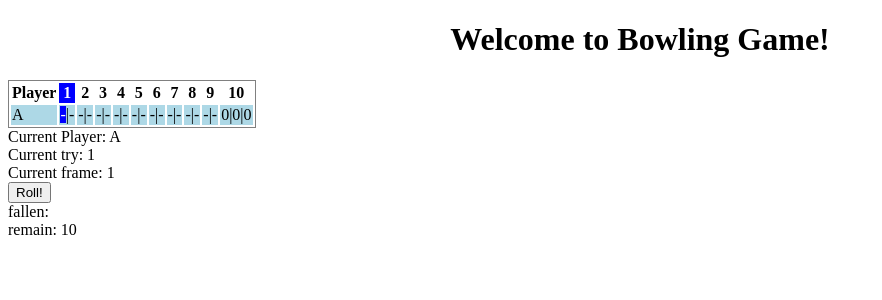
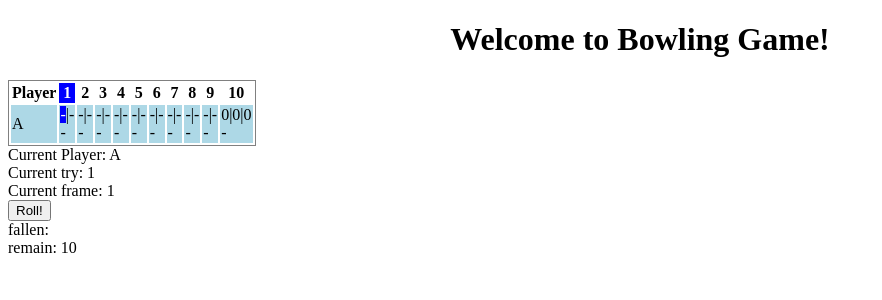
Before and after one commit to JinWooShin/bowling-game, an Angular app: page / in a window 1280 px wide. Both pictures are taken after a click on the button "Start". Shown: the top 300 px of the page, without its empty margins (0-882 px from the left). Built offline with nearby package versions, Linux system fonts and the light colour scheme.

Commit message:
total score fix
total score fix

```diff
--- a/src/app/Bowling/Bowling.ts
+++ b/src/app/Bowling/Bowling.ts
@@ -8,6 +8,8 @@ export class Bowling {
     currentPlayer: Player;
     currentTry: number;
     inProgress: boolean;
+
+    readonly reducer = (accumulator, currentValue) => accumulator + currentValue;
 
     constructor(player: number) {
         this.numPlayers = player;
@@ -34,21 +36,22 @@ export class Bowling {
     rollTheBall():number {
         var numOfFallen = this.getFallenPins();
         this.currentPlayer.score[this.currentFrame - 1][this.currentTry - 1] = numOfFallen;
+        //calculate total score;
         this.currentTry++;
         return numOfFallen;
     }
 
     isDone():boolean {
         if (this.currentFrame === 10) {
-            if (this.currentTry > 3) {
-                return true;
-            } else if (this.currentTry ===3 && this.getRemainPins()!==0) {
+            if (this.currentTry > 3 || (this.currentTry ===3 && this.getRemainPins()!==0)) {
+                this.setTotalScore();
                 return true;
             } else {
                 return false;
             }
         } else {
             if (this.currentTry > 2 || this.getRemainPins()===0) {
+                this.setTotalScore();
                 return true;
             } else {
                 return false;
@@ -74,6 +77,7 @@ export class Bowling {
         } else {
             this.currentPlayer = this.players[idx + 1];
         }
+
         this.currentTry = 1;
 
     }
@@ -82,6 +86,30 @@ export class Bowling {
 
     }
 
+
+    private setTotalScore():void {
+        var currentFrameTotal = this.currentPlayer.score[this.currentFrame-1].reduce(this.reducer);
+
+        if(this.currentPlayer.score[this.currentFrame-1][0]!==10 || currentFrameTotal!==10) {
+            if (this.currentFrame-1!==0) {
+                this.setPreviousScore(this.currentFrame-1);
+            }
+            this.currentPlayer.total[this.currentFrame-1] = currentFrameTotal;
+        } else {
+            this.currentPlayer.total[this.currentFrame-1] = 0;
+        }
+    }
+
+    private setPreviousScore(frame:number):void {
+        if (this.currentPlayer.score[frame-1][0]===10) {
+            this.currentPlayer.total[frame-1] = (10 + this.currentPlayer.score[frame].reduce(this.reducer));
+            if (frame-1!==0 && this.currentPlayer.score[frame-2][0]===10) {
+                this.currentPlayer.total[frame-2] = (20 + this.currentPlayer.score[frame].reduce(this.reducer));
+            }
+        } else if (this.currentPlayer.score[frame-1].reduce(this.reducer)===10) {
+            this.currentPlayer.total[frame-1] = (10 + this.currentPlayer.score[frame][0]);
+        }
+    }
     private getFallenPins():number {
         var pins = this.getRemainPins();
         var remain = Math.floor (Math.random() * (pins+1));
--- a/src/app/Bowling/Player.ts
+++ b/src/app/Bowling/Player.ts
@@ -1,9 +1,11 @@
 export class Player {
-    score: number[];
+    score: number[][];
     name: string;
+    total: number[];
 
     constructor(name: string) {
         this.name = name;
         this.score = Array.apply(null, Array(10)).map((x,i)=>{return [0,0,0]});
+        this.total = Array.apply(null, Array(10)).map((x,i)=>{return 0});
     }
 }
--- a/src/app/scoreboard/scoreboard.component.html
+++ b/src/app/scoreboard/scoreboard.component.html
@@ -26,7 +26,10 @@
               <span *ngIf="!_last">|</span>
             </span>
           </div>
-          <div>{{getTotal(player.score, i)}}</div>
+          <div>
+            <span *ngIf="bowlingGame.currentFrame-1>i">{{getTotal(player, i)}}</span>
+            <span *ngIf="bowlingGame.currentFrame-1<=i">-</span>
+          </div>
         </td>
       </tr>
     </tbody>
--- a/src/app/scoreboard/scoreboard.component.ts
+++ b/src/app/scoreboard/scoreboard.component.ts
@@ -51,31 +51,14 @@ export class ScoreboardComponent implements OnInit {
     }
     return score;
   }
-  getTotal(scores:number[][], currentFrame) {
+  getTotal(player:Player, currentFrame) {
     var total = 0;
-      for (var i=0; i<=currentFrame; i++) {
-        var currentTotal =  scores[i].reduce(this.reducer);
-        if(i>=1) {
-          if (scores[i-1].indexOf(10)===0) {
-            currentTotal = 10 + scores[currentFrame].reduce(this.reducer);
-          }
-          else if (scores[i-1].reduce(this.reducer)===10) {
-            currentTotal = 10 + scores[currentFrame][0];
-          }
-          if (i>=2 && scores[i-2].indexOf(10)===0) {
-            currentTotal+=10;
-            if (i>=3 && scores[i-3].indexOf(10)===0) {
-              currentTotal+=10;
-            }
-          }
-        }
-        total+=currentTotal;
-      }
-    if((this.bowlingGame.currentFrame === currentFrame+1 && scores[currentFrame].reduce(this.reducer)===10)||
-      total===0 ||
-      this.bowlingGame.currentFrame<=i) {
-      return " ";
+    for (var i=0; i<=currentFrame; i++) {
+      total+=player.total[i];
     }
-    return total===0?"-":total;
+    // if(player.score[currentFrame].reduce(this.reducer)===10 || player.score[currentFrame][0]===10) {
+    //   return "";
+    // }
+    return total.toString();;
   }
 }
```
